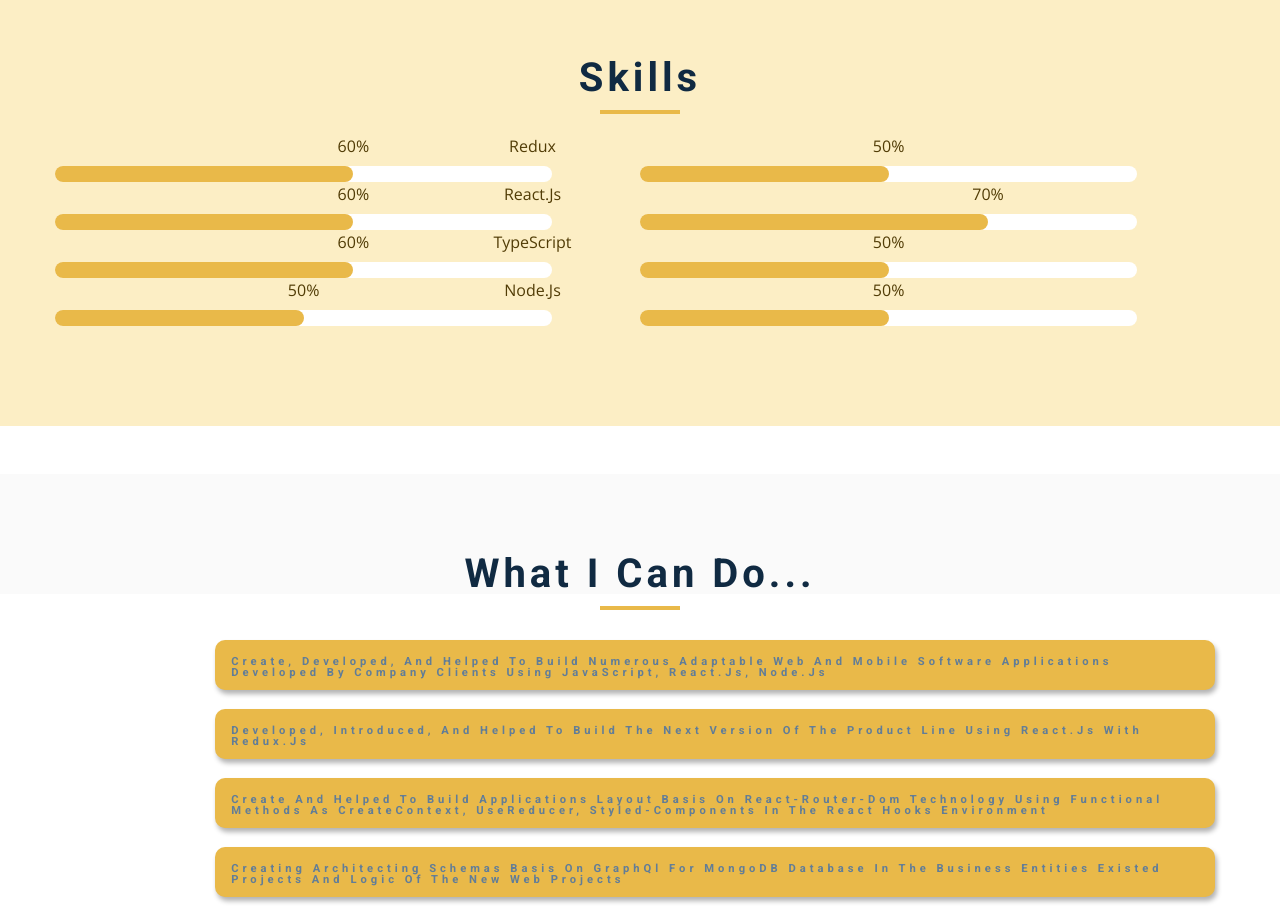
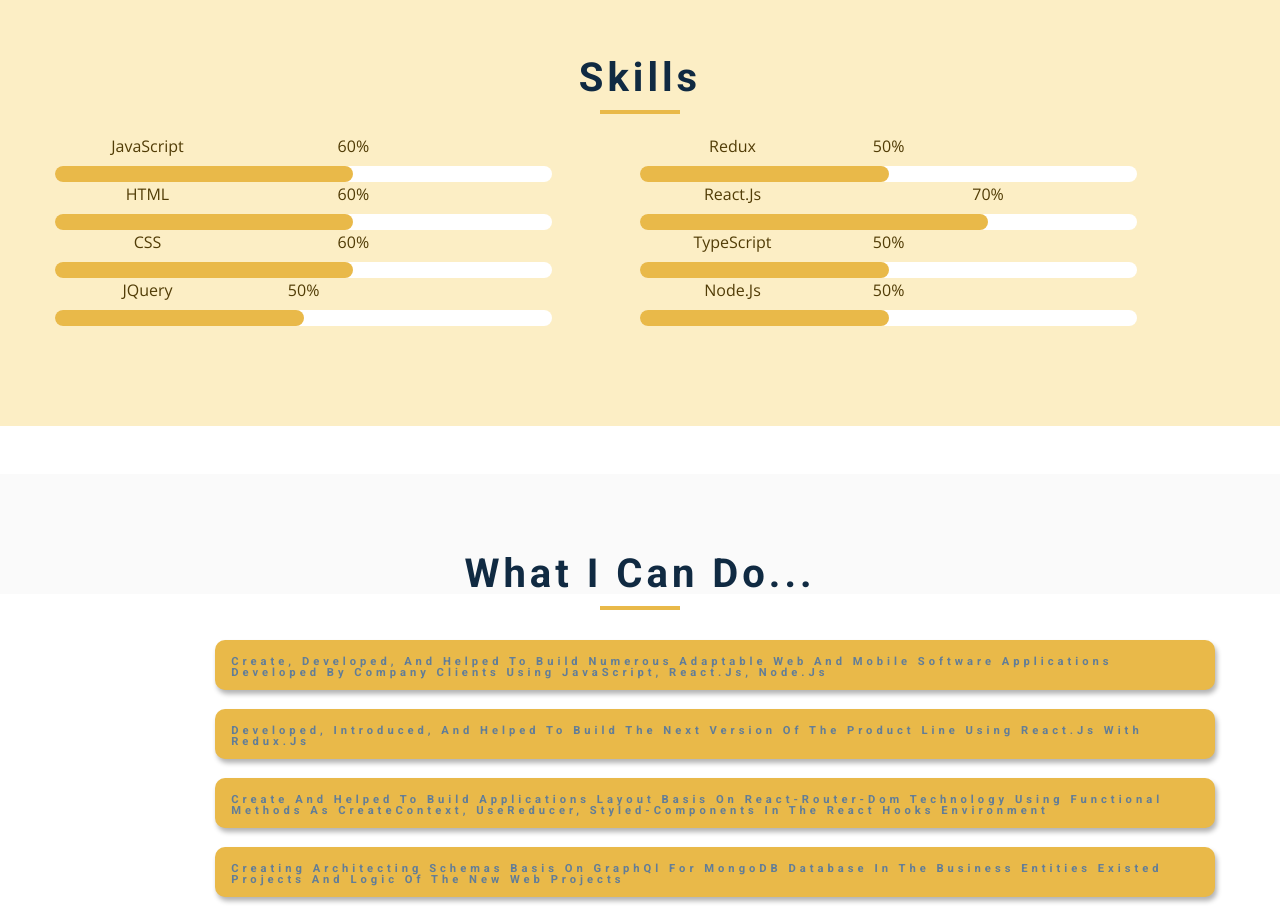
Before and after one commit to Serge-boro/Serhii_Borodin_portfolio, a website: page index.html in a window 1280 px wide. Shown: the part 3760-4673 px from the top of the page. Drawn offline with nearby package versions, Linux system fonts and the light colour scheme.

Commit message:
add info

```diff
--- a/css/styles.css
+++ b/css/styles.css
@@ -794,7 +794,7 @@ Skills
   margin-right: 3rem;
 }
 .skills-center-name {
-  margin-left: -50rem;
+  margin-left: -25rem;
 }
 .skill-text-60 {
   left: 60%;
```
